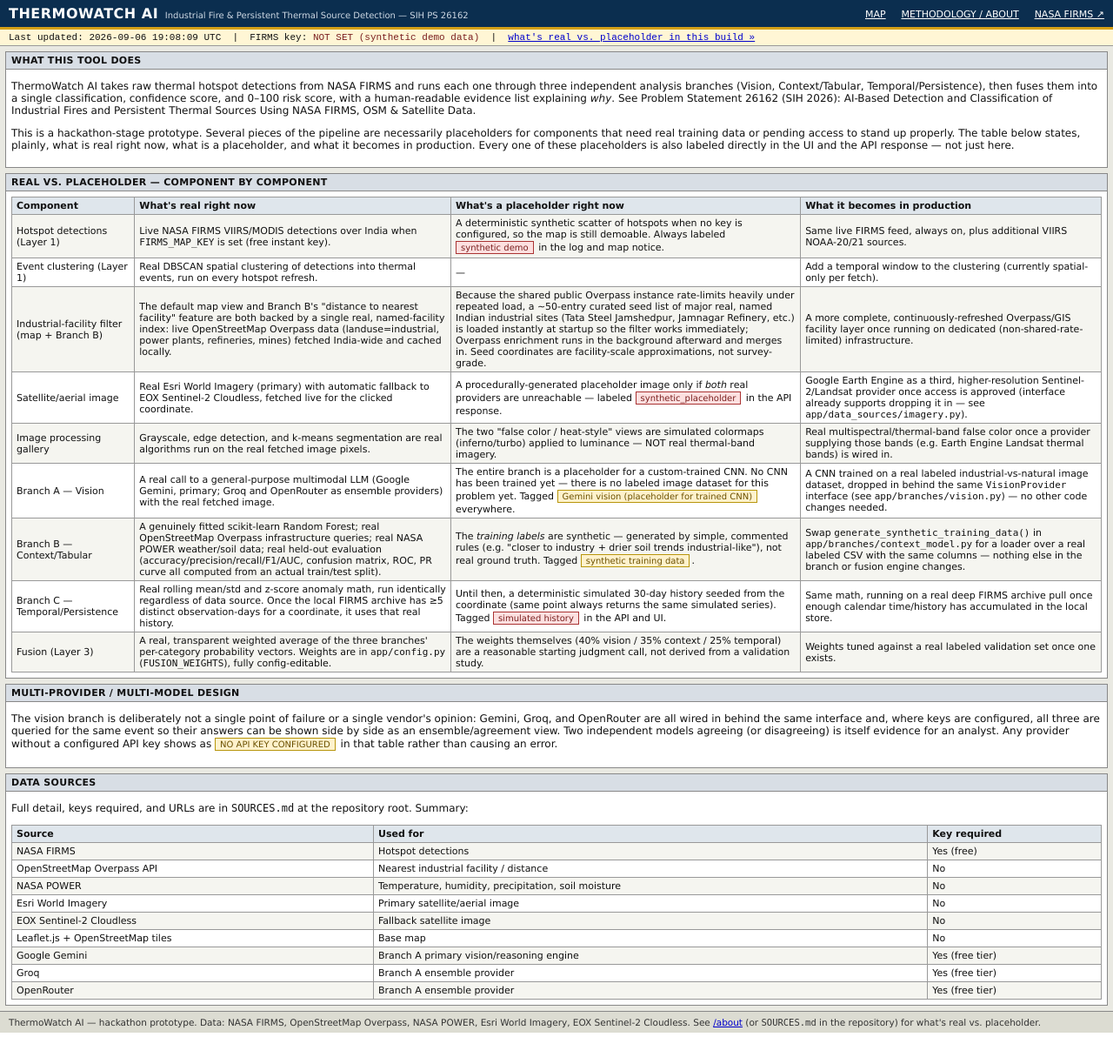
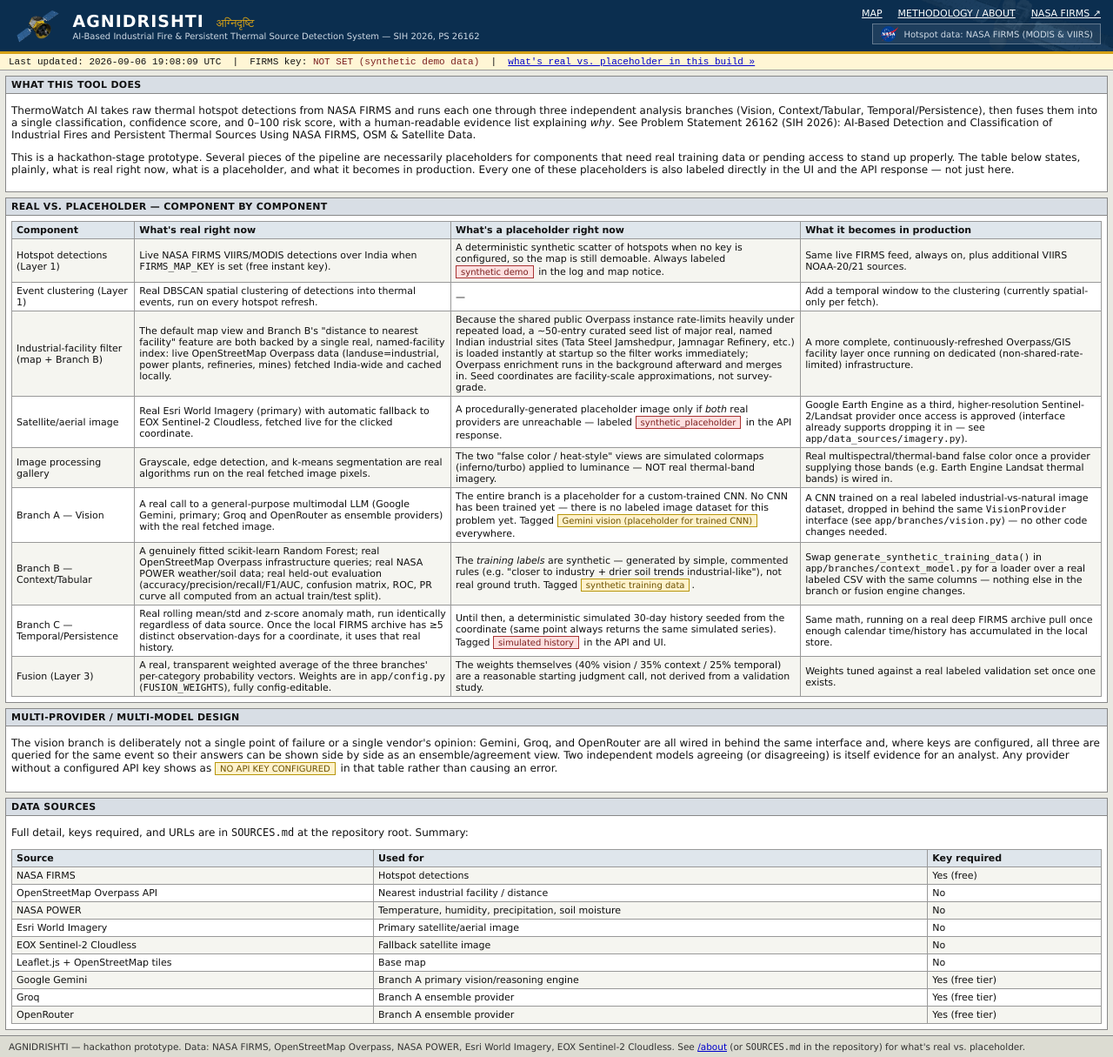
Before and after one commit to CODERNSINGH/SpaceXtra---SIH26162, a FastAPI app: page /about in a window 1280 px wide. Shown: the whole page at 87% size. Before the commit the page ends 1187 px from the top, so only its background shows below. Run offline with FastAPI, Linux system fonts and the light colour scheme; data that the repository does not hold is empty.

Commit message:
feat: add branded header with satellite/NASA imagery and AGNIDRISHTI wordmark
Co-Authored-By: Claude Sonnet 5 <noreply@anthropic.com>
Claude-Session: https://claude.ai/code/session_011bsPWQLDGNWef4PLVfVtsp

```diff
--- a/app/static/css/style.css
+++ b/app/static/css/style.css
@@ -1,4 +1,4 @@
-/* ThermoWatch AI — deliberately old-school operational science tool styling.
+/* AGNIDRISHTI — deliberately old-school operational science tool styling.
    No gradients, no rounded pills, no shadows, no animated transitions. */
 
 * { box-sizing: border-box; }
@@ -18,28 +18,87 @@ a:hover { color: #cc0000; }
 
 /* ---- top banner ---- */
 #topbanner {
+  position: relative;
+  overflow: hidden;
   background: #0b2e4f;
   color: #fff;
-  padding: 6px 10px;
+  padding: 8px 14px;
   border-bottom: 3px solid #d4a017;
   display: flex;
   align-items: center;
   justify-content: space-between;
 }
-#topbanner .title {
+/* faint decorative satellite watermark — behind all banner content */
+#topbanner .banner-bg-sat {
+  position: absolute;
+  right: -10px;
+  top: 50%;
+  transform: translateY(-50%);
+  height: 180%;
+  width: auto;
+  opacity: 0.10;
+  z-index: 0;
+  pointer-events: none;
+}
+#topbanner .brand {
+  display: flex;
+  align-items: center;
+  gap: 10px;
+  position: relative;
+  z-index: 1;
+}
+#topbanner .brand-sat-icon {
+  height: 42px;
+  width: auto;
+}
+#topbanner .brand-text .title {
   font-weight: bold;
-  font-size: 16px;
-  letter-spacing: 0.5px;
+  font-size: 19px;
+  letter-spacing: 1px;
 }
-#topbanner .subtitle {
+#topbanner .brand-text .title .devanagari {
+  font-size: 13px;
+  font-weight: normal;
+  color: #d4a017;
+  margin-left: 6px;
+  letter-spacing: 0;
+}
+#topbanner .brand-text .subtitle {
   font-size: 10px;
   color: #cdd8e3;
+  margin-top: 1px;
+}
+#topbanner .banner-right {
+  display: flex;
+  flex-direction: column;
+  align-items: flex-end;
+  gap: 5px;
+  position: relative;
+  z-index: 1;
 }
 #topbanner nav a {
   color: #fff;
   margin-left: 14px;
   font-size: 11px;
   text-decoration: underline;
+}
+#topbanner .data-badge {
+  display: flex;
+  align-items: center;
+  gap: 6px;
+  font-size: 10px;
+  color: #cdd8e3;
+  background: rgba(255, 255, 255, 0.08);
+  border: 1px solid rgba(255, 255, 255, 0.3);
+  padding: 2px 8px;
+}
+#topbanner .data-badge .nasa-logo {
+  height: 18px;
+  width: auto;
+}
+@media (max-width: 900px) {
+  #topbanner { flex-wrap: wrap; }
+  #topbanner .banner-bg-sat { display: none; }
 }
 
 /* ---- status strip ---- */
--- a/app/templates/base.html
+++ b/app/templates/base.html
@@ -3,22 +3,32 @@
 <head>
 <meta charset="UTF-8">
 <meta name="viewport" content="width=device-width, initial-scale=1.0">
-<title>{% block title %}ThermoWatch AI{% endblock %}</title>
+<title>{% block title %}AGNIDRISHTI{% endblock %}</title>
 <link rel="stylesheet" href="/static/css/style.css">
 <link rel="stylesheet" href="https://cdnjs.cloudflare.com/ajax/libs/leaflet/1.9.4/leaflet.css">
 {% block head %}{% endblock %}
 </head>
 <body>
 <div id="topbanner">
-  <div>
-    <span class="title">THERMOWATCH AI</span>
-    &nbsp;<span class="subtitle">Industrial Fire &amp; Persistent Thermal Source Detection &mdash; SIH PS 26162</span>
+  <img src="/static/img/satellite-generic.png" alt="" class="banner-bg-sat">
+  <div class="brand">
+    <img src="/static/img/satellite-tess.png" alt="Satellite" class="brand-sat-icon">
+    <div class="brand-text">
+      <div class="title">AGNIDRISHTI <span class="devanagari">&#2309;&#2327;&#2381;&#2344;&#2367;&#2342;&#2371;&#2359;&#2381;&#2335;&#2367;</span></div>
+      <div class="subtitle">AI-Based Industrial Fire &amp; Persistent Thermal Source Detection System &mdash; SIH 2026, PS 26162</div>
+    </div>
   </div>
-  <nav>
-    <a href="/">MAP</a>
-    <a href="/about">METHODOLOGY / ABOUT</a>
-    <a href="https://firms.modaps.eosdis.nasa.gov/" target="_blank" rel="noopener">NASA FIRMS &#8599;</a>
-  </nav>
+  <div class="banner-right">
+    <nav>
+      <a href="/">MAP</a>
+      <a href="/about">METHODOLOGY / ABOUT</a>
+      <a href="https://firms.modaps.eosdis.nasa.gov/" target="_blank" rel="noopener">NASA FIRMS &#8599;</a>
+    </nav>
+    <div class="data-badge">
+      <img src="/static/img/nasa-logo.png" alt="NASA" class="nasa-logo">
+      <span>Hotspot data: NASA FIRMS (MODIS &amp; VIIRS)</span>
+    </div>
+  </div>
 </div>
 <div id="statusstrip">
   Last updated: <span id="lastupdated">{{ now_utc }}</span> UTC &nbsp;|&nbsp;
@@ -29,7 +39,7 @@
 {% block content %}{% endblock %}
 
 <footer id="footbar">
-  ThermoWatch AI &mdash; hackathon prototype. Data: NASA FIRMS, OpenStreetMap Overpass, NASA POWER, Esri World Imagery, EOX Sentinel-2 Cloudless.
+  AGNIDRISHTI &mdash; hackathon prototype. Data: NASA FIRMS, OpenStreetMap Overpass, NASA POWER, Esri World Imagery, EOX Sentinel-2 Cloudless.
   See <a href="/about">/about</a> (or <code>SOURCES.md</code> in the repository) for what's real vs. placeholder.
 </footer>
 </body>
```
Also changed, not shown: app/static/img/nasa-logo.png (added), app/static/img/satellite-generic.png (added), app/static/img/satellite-tess.png (added).
